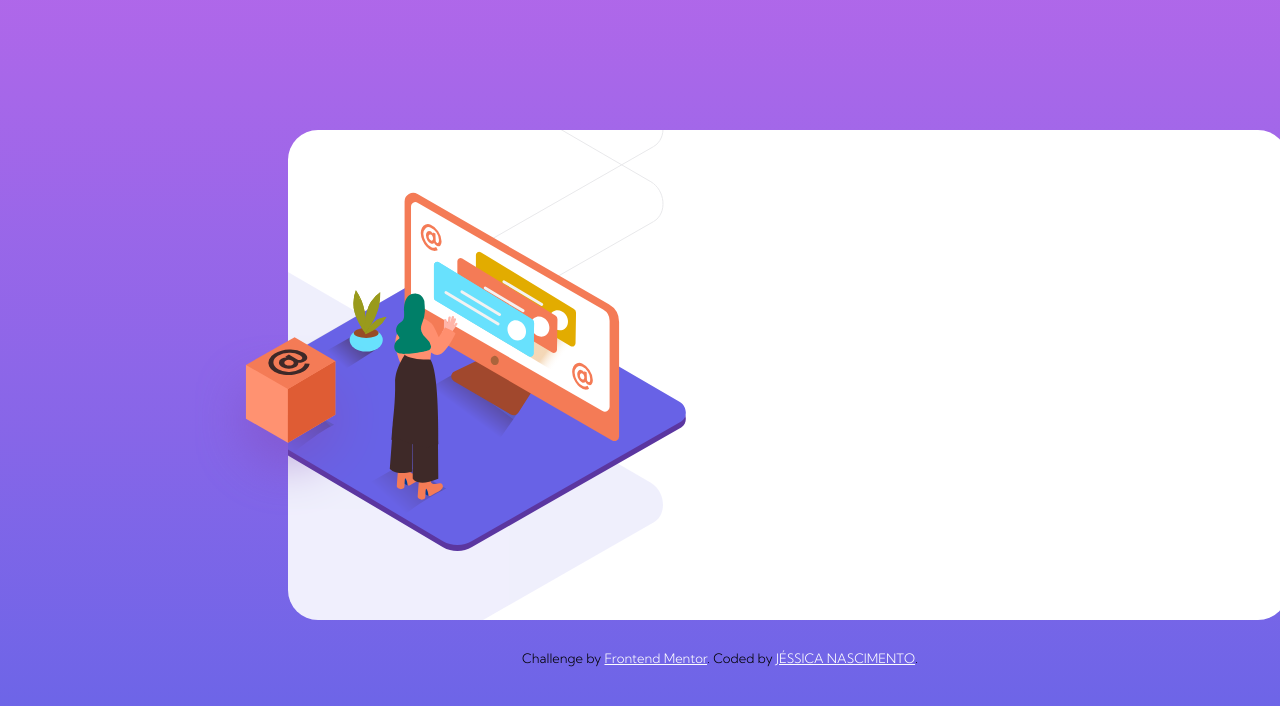
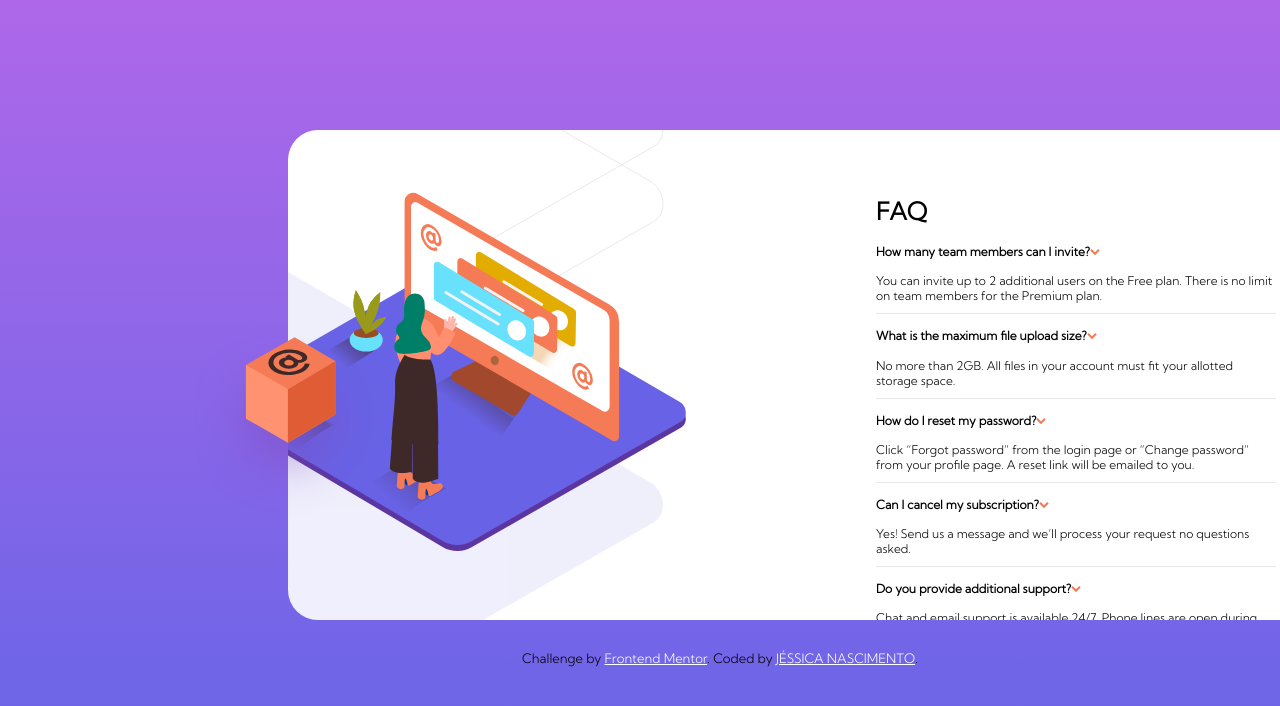
Before and after one commit to jessicacfsb/faq-accordion-card-main, a plain HTML site: page index.html in a window 1280 px wide. Shown: the top 706 px of the page. Drawn offline with Linux system fonts and the light colour scheme.

Commit message:
alteração05

```diff
--- a/index.html
+++ b/index.html
@@ -35,46 +35,26 @@
         <h1>FAQ</h1>
       </div>
 
-        <div class="members">
+        <p><div class="menu">How many team members can I invite?<img id="seta" src="images/icon-arrow-down.svg"></div></p>
 
-          <h4>How many team members can I invite?</h4>
+        <p><div class="conteudo">You can invite up to 2 additional users on the Free plan. There is no limit on team members for the Premium plan.</div></p>
 
-            <p>You can invite up to 2 additional users on the Free plan. There is no limit on
-            team members for the Premium plan.</p>
+        <p><div class="menu">What is the maximum file upload size?<img id="seta" src="images/icon-arrow-down.svg"></div></p>
 
-        </div>
+        <p><div class="conteudo">No more than 2GB. All files in your account must fit your allotted storage space.</div></p>
 
-        <div class="upload">
+        <p><div class="menu">How do I reset my password?<img id="seta" src="images/icon-arrow-down.svg"></div></p>
 
-          <h4>What is the maximum file upload size?</h4>
+        <p><div class="conteudo">Click “Forgot password” from the login page or “Change password” from your profile page. A reset link will be emailed to you.</div></p>
 
-            <p>No more than 2GB. All files in your account must fit your allotted storage space.</p>
+        <p><div class="menu">Can I cancel my subscription?<img id="seta" src="images/icon-arrow-down.svg"></div></p>
 
-        </div>
+        <p><div class="conteudo">Yes! Send us a message and we’ll process your request no questions asked.</div></p>
 
-        <div class="password">
+        <p><div class="menu">Do you provide additional support?<img id="seta" src="images/icon-arrow-down.svg"></div></p>
 
-          <h4>How do I reset my password?</h4>
+        <p><div class="conteudo">Chat and email support is available 24/7. Phone lines are open during normal business hours.</div></p>
 
-            <p>Click “Forgot password” from the login page or “Change password” from your profile page.
-            A reset link will be emailed to you.</p>
-
-        </div>
-
-        <div class="cancel">
-
-          <h4>Can I cancel my subscription?</h4>
-
-            <p>Yes! Send us a message and we’ll process your request no questions asked.</p>
-
-        </div>
-
-        <div class="support">
-
-          <h4>Do you provide additional support?</h4>
-
-            <p>Chat and email support is available 24/7. Phone lines are open during normal business hours.</p>
-        </div>
     </div>
   </div>
 
--- a/style.css
+++ b/style.css
@@ -15,12 +15,11 @@ body{
 	margin-left: 20%;
 	border-radius: 30px;
 	max-height: 490px;
-	max-width: 1000px;
+	max-width: 1800px;
 	overflow: hidden;
 }
 
 #sombras{
-	position: relative;
 	transform: translate(-590px, -300px);
 }
 
@@ -28,7 +27,6 @@ body{
 	display: block;
 	padding: 50px;
 	height: 400px;
-	width: auto;
 	transform: translate(-1090px, 12px);
 }
 
@@ -38,13 +36,30 @@ body{
 }
 
 .container-txt{
-	display: block;
-
-
-
-
+	display: inline-block;
+	min-width: 400px;
+	padding: 50px;
+	margin: 0px;
+	transform: translate(-1000px);
 }
 
+.menu{
+	line-height: 1.60;
+	font-weight: bolder;
+}
+
+.menu:hover{
+	color: hsl(14, 88%, 65%);
+}
+
+#seta{
+	right: 100px;
+}
+.conteudo{
+		/*display: none;*/
+		border-bottom: solid 1px hsl(240, 5%, 91%);
+		padding-bottom: 10px;
+}
 
 .attribution { font-size: 13px; text-align: center; margin-top: -100px;}
 .attribution a { color: hsl(228, 45%, 100%);}
```
Also changed, not shown: 1 other file.
